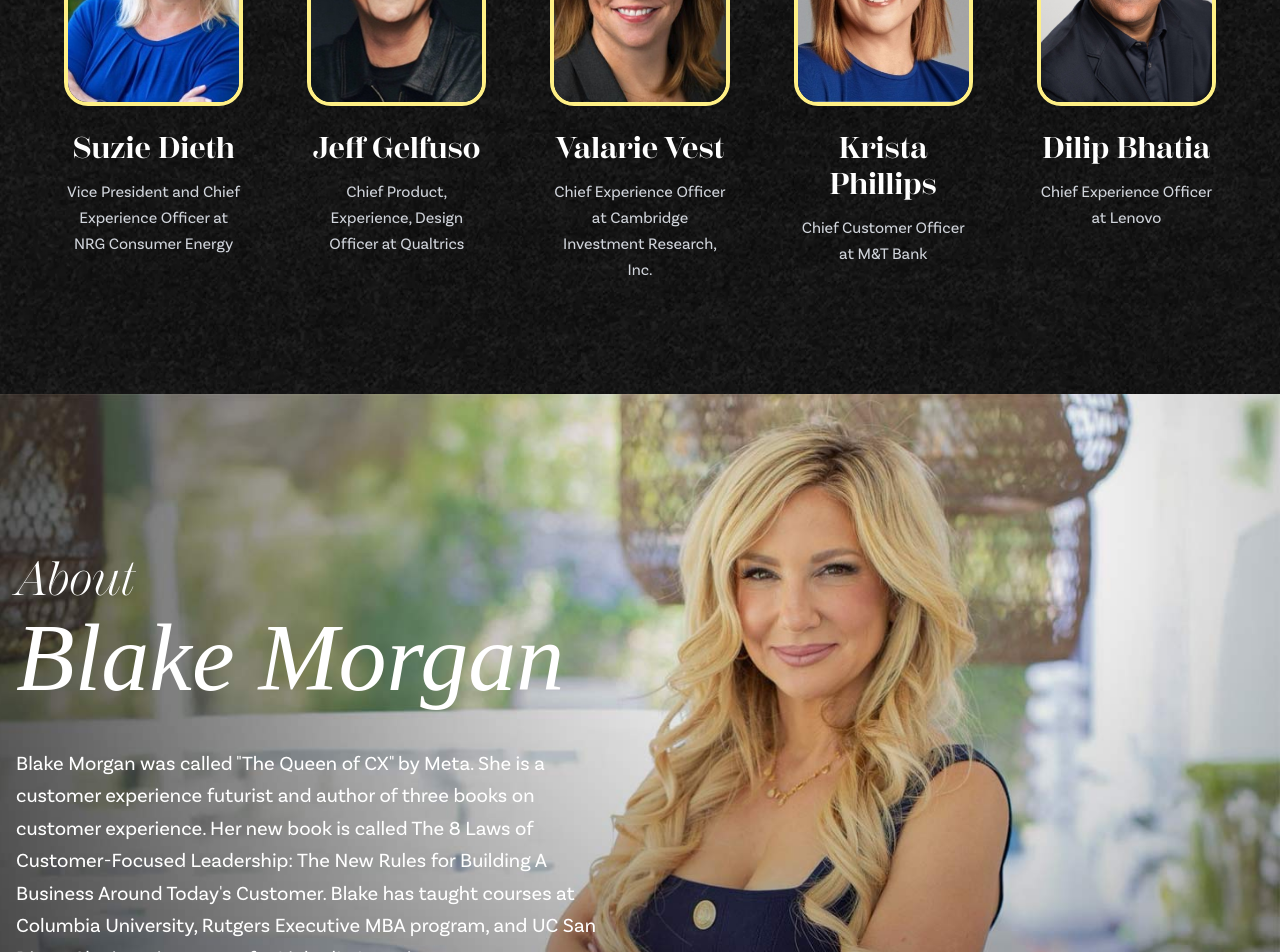
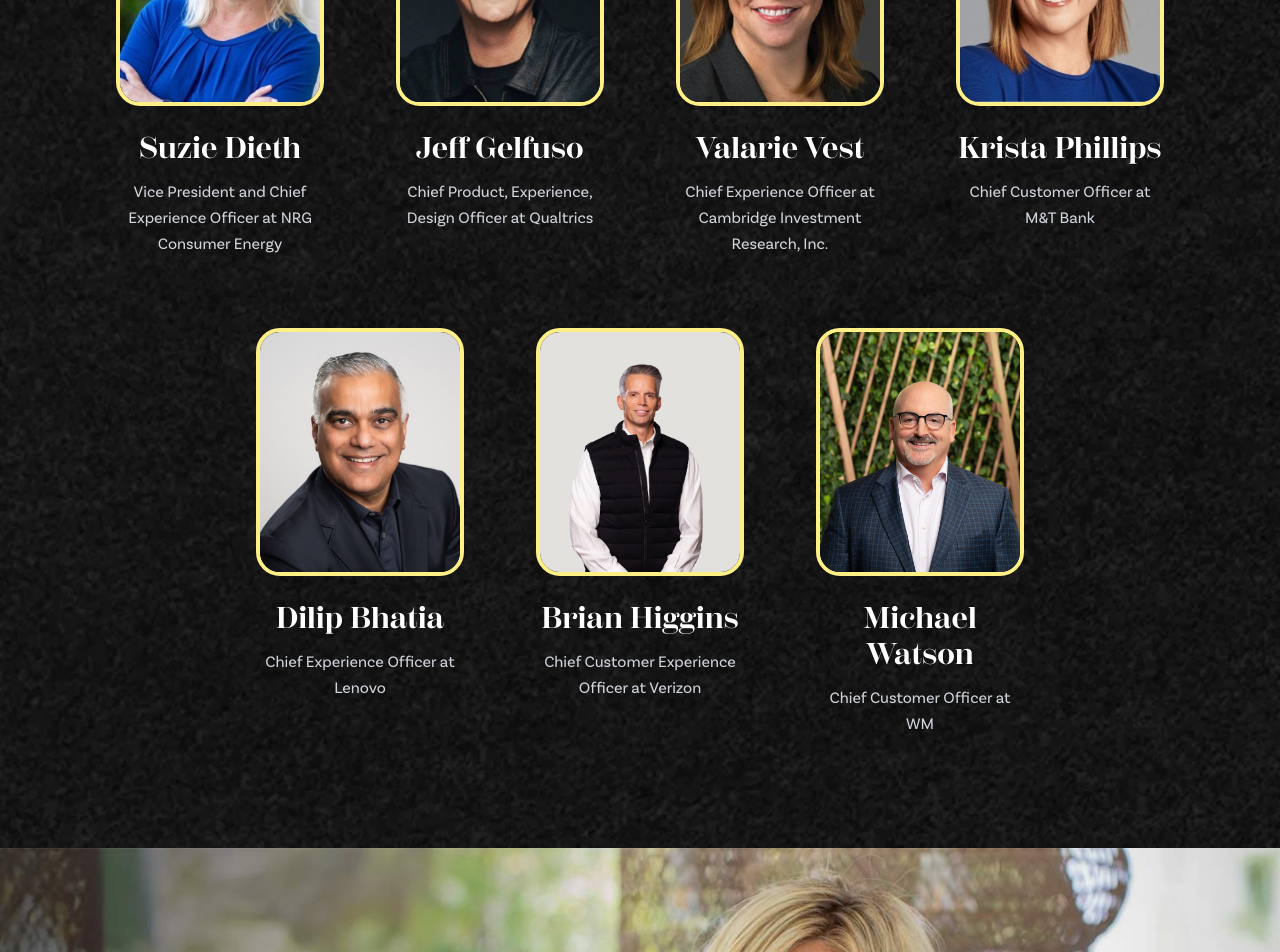
Before and after one commit to sohanuzzaman/CXO, a Next.js app: page / in a window 1280 px wide. Shown: the part 3039-3991 px from the top of the page. Built offline with nearby package versions, Linux system fonts and the light colour scheme.

Commit message:
Refactor code structure for improved readability and maintainability

```diff
--- a/src/app/page.tsx
+++ b/src/app/page.tsx
@@ -343,9 +343,9 @@ export default function Home() {
           <h2 className="text-2xl sm:text-3xl md:text-4xl lg:text-5xl font-light italic mb-8 sm:mb-12 lg:mb-16 animate-in fade-in-50 slide-in-from-bottom duration-1000 delay-500">
             See Some of the Attending Executives
           </h2>
-          <div className="grid grid-cols-1 md:grid-cols-2 lg:grid-cols-5 gap-8 sm:gap-10 lg:gap-6 xl:gap-8 px-4 sm:px-6 lg:px-8">
+          <div className="flex flex-wrap justify-center gap-8 sm:gap-10 lg:gap-8 xl:gap-10 px-4 sm:px-6 lg:px-8 max-w-7xl mx-auto">
             {/* Card 1 */}
-            <div className="flex flex-col items-center text-center group hover:scale-105 transition-all duration-500 animate-in fade-in-50 slide-in-from-left delay-700 p-4">
+            <div className="flex flex-col items-center text-center group hover:scale-105 transition-all duration-500 animate-in fade-in-50 slide-in-from-left delay-700 p-4 w-full sm:w-auto sm:min-w-[200px] sm:max-w-[240px]">
               <div className="relative overflow-hidden rounded-2xl sm:rounded-3xl mb-4 sm:mb-6 group-hover:shadow-2xl transition-shadow duration-500 border-4 border-yellow-200 mx-auto focus-within:ring-4 focus-within:ring-yellow-400 focus-within:ring-opacity-50 w-fit">
                 <Image
                   src="/img/suzie.png"
@@ -365,7 +365,7 @@ export default function Home() {
               </p>
             </div>
             {/* Card 2 */}
-            <div className="flex flex-col items-center text-center group hover:scale-105 transition-all duration-500 animate-in fade-in-50 slide-in-from-bottom delay-900 p-4">
+            <div className="flex flex-col items-center text-center group hover:scale-105 transition-all duration-500 animate-in fade-in-50 slide-in-from-bottom delay-900 p-4 w-full sm:w-auto sm:min-w-[200px] sm:max-w-[240px]">
               <div className="relative overflow-hidden rounded-2xl sm:rounded-3xl mb-4 sm:mb-6 group-hover:shadow-2xl transition-shadow duration-500 border-4 border-yellow-200 mx-auto focus-within:ring-4 focus-within:ring-yellow-400 focus-within:ring-opacity-50 w-fit">
                 <Image
                   src="/img/jeff.png"
@@ -384,7 +384,7 @@ export default function Home() {
               </p>
             </div>
             {/* Card 3 */}
-            <div className="flex flex-col items-center text-center group hover:scale-105 transition-all duration-500 animate-in fade-in-50 slide-in-from-right delay-[1100ms] p-4">
+            <div className="flex flex-col items-center text-center group hover:scale-105 transition-all duration-500 animate-in fade-in-50 slide-in-from-right delay-[1100ms] p-4 w-full sm:w-auto sm:min-w-[200px] sm:max-w-[240px]">
               <div className="relative overflow-hidden rounded-2xl sm:rounded-3xl mb-4 sm:mb-6 group-hover:shadow-2xl transition-shadow duration-500 border-4 border-yellow-200 mx-auto focus-within:ring-4 focus-within:ring-yellow-400 focus-within:ring-opacity-50 w-fit">
                 <Image
                   src="/img/valarie.png"
@@ -403,7 +403,7 @@ export default function Home() {
               </p>
             </div>
             {/* Card 4 */}
-            <div className="flex flex-col items-center text-center group hover:scale-105 transition-all duration-500 animate-in fade-in-50 slide-in-from-right delay-[1300ms] p-4">
+            <div className="flex flex-col items-center text-center group hover:scale-105 transition-all duration-500 animate-in fade-in-50 slide-in-from-right delay-[1300ms] p-4 w-full sm:w-auto sm:min-w-[200px] sm:max-w-[240px]">
               <div className="relative overflow-hidden rounded-2xl sm:rounded-3xl mb-4 sm:mb-6 group-hover:shadow-2xl transition-shadow duration-500 border-4 border-yellow-200 mx-auto focus-within:ring-4 focus-within:ring-yellow-400 focus-within:ring-opacity-50 w-fit">
                 <Image
                   src="/img/Chief Customer Officer at M&T Bank.jpg"
@@ -422,7 +422,7 @@ export default function Home() {
               </p>
             </div>
             {/* Card 5 */}
-            <div className="flex flex-col items-center text-center group hover:scale-105 transition-all duration-500 animate-in fade-in-50 slide-in-from-right delay-[1500ms] p-4">
+            <div className="flex flex-col items-center text-center group hover:scale-105 transition-all duration-500 animate-in fade-in-50 slide-in-from-right delay-[1500ms] p-4 w-full sm:w-auto sm:min-w-[200px] sm:max-w-[240px]">
               <div className="relative overflow-hidden rounded-2xl sm:rounded-3xl mb-4 sm:mb-6 group-hover:shadow-2xl transition-shadow duration-500 border-4 border-yellow-200 mx-auto focus-within:ring-4 focus-within:ring-yellow-400 focus-within:ring-opacity-50 w-fit">
                 <Image
                   src="/img/Chief Experience Officer at Lenovo.jpg"
@@ -438,6 +438,44 @@ export default function Home() {
               </h3>
               <p className="text-sm sm:text-base text-gray-300 leading-relaxed max-w-xs mx-auto group-hover:text-gray-100 transition-colors duration-300">
                 Chief Experience Officer at Lenovo
+              </p>
+            </div>
+            {/* Card 6 */}
+            <div className="flex flex-col items-center text-center group hover:scale-105 transition-all duration-500 animate-in fade-in-50 slide-in-from-right delay-[1700ms] p-4 w-full sm:w-auto sm:min-w-[200px] sm:max-w-[240px]">
+              <div className="relative overflow-hidden rounded-2xl sm:rounded-3xl mb-4 sm:mb-6 group-hover:shadow-2xl transition-shadow duration-500 border-4 border-yellow-200 mx-auto focus-within:ring-4 focus-within:ring-yellow-400 focus-within:ring-opacity-50 w-fit">
+                <Image
+                  src="/img/Brian Higgins.jpeg"
+                  alt="Portrait of Brian Higgins, Chief Customer Experience Officer at Verizon"
+                  className="w-48 h-48 sm:w-56 sm:h-56 lg:w-60 lg:h-60 object-cover transition-transform duration-500 group-hover:scale-110"
+                  width={240}
+                  height={240}
+                />
+                <div className="absolute inset-0 bg-gradient-to-t from-black/20 to-transparent opacity-0 group-hover:opacity-100 transition-opacity duration-500"></div>
+              </div>
+              <h3 className="text-xl sm:text-2xl lg:text-3xl font-bold text-white mb-2 sm:mb-3 group-hover:text-yellow-400 transition-colors duration-300">
+                Brian Higgins
+              </h3>
+              <p className="text-sm sm:text-base text-gray-300 leading-relaxed max-w-xs mx-auto group-hover:text-gray-100 transition-colors duration-300">
+                Chief Customer Experience Officer at Verizon
+              </p>
+            </div>
+            {/* Card 7 */}
+            <div className="flex flex-col items-center text-center group hover:scale-105 transition-all duration-500 animate-in fade-in-50 slide-in-from-right delay-[1900ms] p-4 w-full sm:w-auto sm:min-w-[200px] sm:max-w-[240px]">
+              <div className="relative overflow-hidden rounded-2xl sm:rounded-3xl mb-4 sm:mb-6 group-hover:shadow-2xl transition-shadow duration-500 border-4 border-yellow-200 mx-auto focus-within:ring-4 focus-within:ring-yellow-400 focus-within:ring-opacity-50 w-fit">
+                <Image
+                  src="/img/Michael Watson.jpeg"
+                  alt="Portrait of Michael Watson, Chief Customer Officer at WM"
+                  className="w-48 h-48 sm:w-56 sm:h-56 lg:w-60 lg:h-60 object-cover transition-transform duration-500 group-hover:scale-110"
+                  width={240}
+                  height={240}
+                />
+                <div className="absolute inset-0 bg-gradient-to-t from-black/20 to-transparent opacity-0 group-hover:opacity-100 transition-opacity duration-500"></div>
+              </div>
+              <h3 className="text-xl sm:text-2xl lg:text-3xl font-bold text-white mb-2 sm:mb-3 group-hover:text-yellow-400 transition-colors duration-300">
+                Michael Watson
+              </h3>
+              <p className="text-sm sm:text-base text-gray-300 leading-relaxed max-w-xs mx-auto group-hover:text-gray-100 transition-colors duration-300">
+                Chief Customer Officer at WM
               </p>
             </div>
           </div>
```
Also changed, not shown: public/img/Brian Higgins.jpeg (added), public/img/Michael Watson.jpeg (added).
